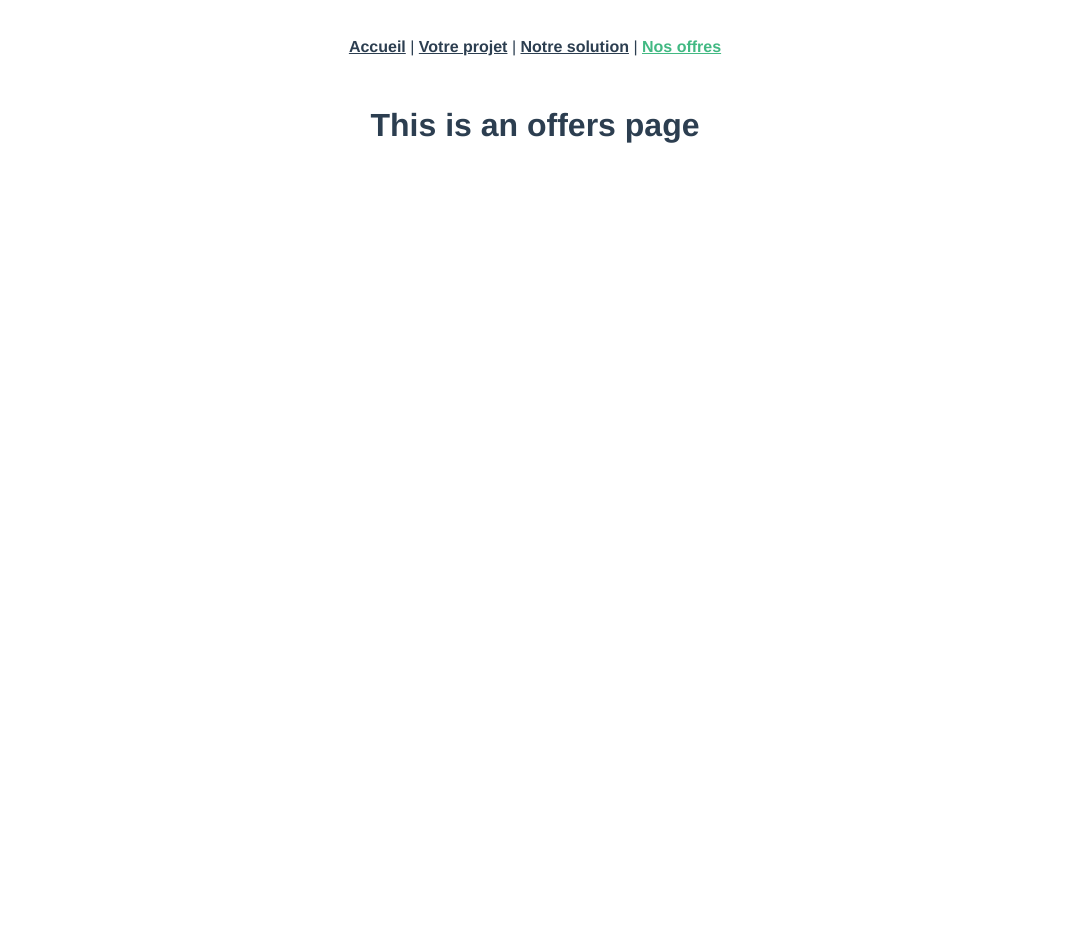
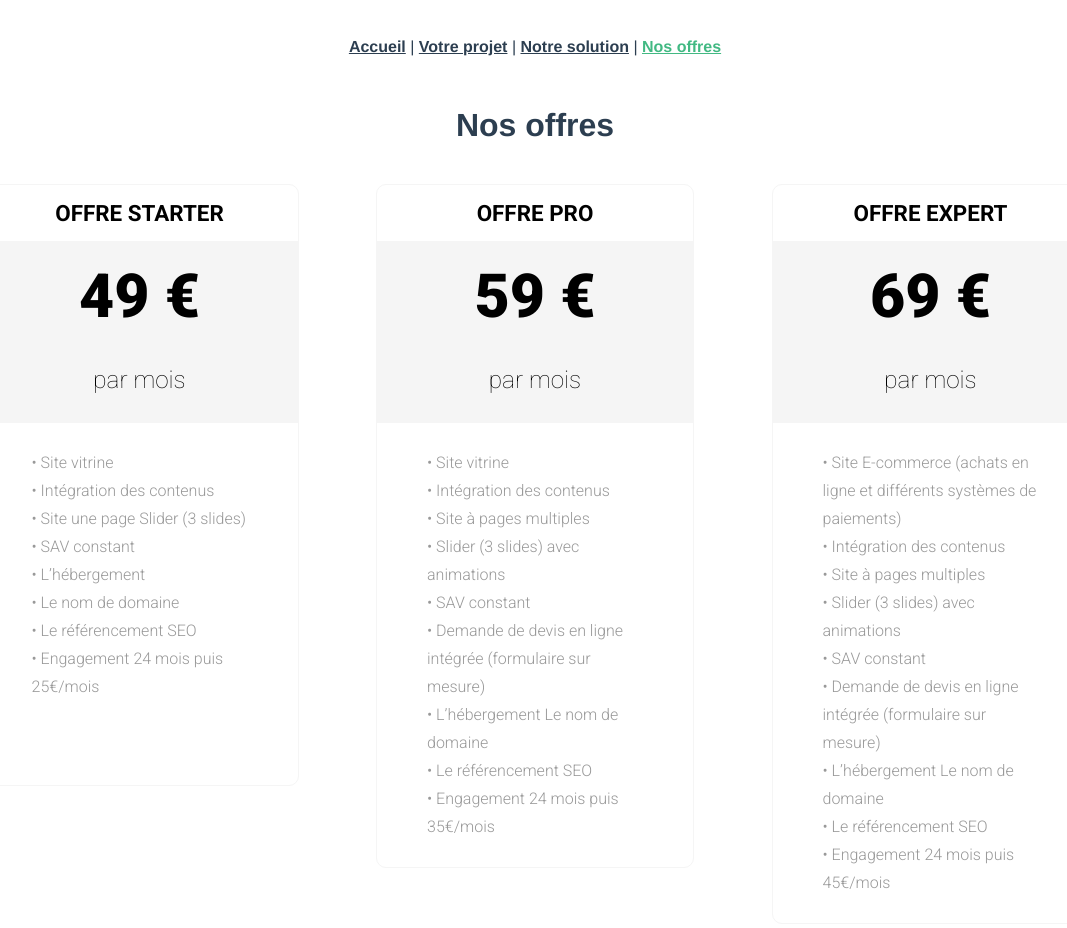
Before and after one commit to guillaumeC76/Gweb-Concept-VueJs, a Vue app: page /#/offres in a window 1280 px wide. Shown: the top 928 px of the page, without its empty margins (105-1172 px from the left). Before the commit the page ends 800 px from the top, so only its background shows below. Built offline with nearby package versions, Linux system fonts and the light colour scheme.

Commit message:
Ajout de lepage projet et de la page offres

```diff
--- a/src/components/HelloWorld.vue
+++ b/src/components/HelloWorld.vue
@@ -1,6 +1,8 @@
 <template>
   <div class="hello">
     <h1>{{ msg }}</h1>
+    <p v-if="ecrire()">Mon message : {{ message }}</p>
+    <input v-model="message">
     <p>
       For a guide and recipes on how to configure / customize this project,<br />
       check out the
@@ -58,6 +60,23 @@
 
 <script>
   export default {
+  methods: {
+    ecrire() {
+      if(this.message === '') {
+        this.ecriture = false
+      } else {
+        this.ecriture = true;
+        return this.message;
+      }
+    },
+
+  },
+  data () {
+    return {
+      message: '',
+      ecriture: false
+    }
+  },
     name: "HelloWorld",
     props: {
       msg: String,
--- a/src/views/Offres.vue
+++ b/src/views/Offres.vue
@@ -1,5 +1,96 @@
 <template>
   <div class="offres">
-    <h1>This is an offers page</h1>
+    <h1>Nos offres</h1>
+    <div class="flex">
+      <div class="offre" v-for="item in items" :key="item.id">
+        <h2>{{ item.titre }}</h2>
+        <h3>{{ item.prix }} € <br /> <span>{{ item.recurence }}</span></h3>
+        <p v-html="item.text"></p>
+      </div>
+    </div>
   </div>
 </template>
+
+<script>
+export default {
+  data() {
+    return {
+      items: [
+        {
+          id: 1,
+          titre: "offre starter",
+          prix: 49,
+          recurence: "par mois",
+          text:
+            "• Site vitrine <br /> • Intégration des contenus <br /> • Site une page Slider (3 slides) <br /> • SAV constant <br /> • L’hébergement <br /> • Le nom de domaine <br /> • Le référencement SEO <br /> • Engagement 24 mois puis 25€/mois",
+        },
+        {
+          id: 2,
+          titre: "offre pro",
+          prix: 59,
+          recurence: "par mois",
+          text:
+            "• Site vitrine <br /> • Intégration des contenus <br /> • Site à pages multiples <br /> • Slider (3 slides) avec animations <br /> • SAV constant <br /> • Demande de devis en ligne intégrée (formulaire sur mesure) <br /> • L’hébergement Le nom de domaine <br /> • Le référencement SEO <br /> • Engagement 24 mois puis 35€/mois",
+        },
+        {
+          id: 3,
+          titre: "offre expert",
+          prix: 69,
+          recurence: "par mois",
+          text:
+            "• Site E-commerce (achats en ligne et différents systèmes de paiements) <br /> • Intégration des contenus <br /> • Site à pages multiples <br /> • Slider (3 slides) avec animations <br /> • SAV constant <br /> • Demande de devis en ligne intégrée (formulaire sur mesure) <br /> • L’hébergement Le nom de domaine <br /> • Le référencement SEO <br /> • Engagement 24 mois puis 45€/mois",
+        },
+      ],
+    };
+  },
+};
+</script>
+
+<style lang="scss">
+@import url('https://fonts.googleapis.com/css2?family=Roboto:ital,wght@0,100;0,300;0,400;0,500;0,700;0,900;1,100;1,300;1,400;1,500;1,700;1,900&display=swap');
+
+.flex {
+  display: flex;
+  align-items: baseline;
+  justify-content: space-evenly;
+  flex-direction: row;
+  margin: 40px 0;
+  font-family: 'Roboto', sans-serif;
+}
+
+.offre {
+  width: 25%;
+  border: 1px solid #F5F5F5;
+  border-radius: 10px;
+  color: black;
+  min-height: 600px;
+}
+
+.offre h2 {
+  font-size: 1.4em;
+  text-transform: uppercase;
+  margin: 15px 0;
+}
+
+.offre h3 {
+  font-size: 3.8em;
+  background-color: #F5F5F5;
+  padding: 20px 0;
+  margin: 0;
+  font-weight: 800;
+}
+
+.offre span {
+  font-size: 0.4em;
+  font-weight: 200;
+}
+
+.offre p {
+  font-size: 1em;
+  text-align: left;
+  color: #999999;
+  padding: 10px 50px;
+  line-height: 28px;
+  font-weight: 300;
+}
+</style>
--- a/src/views/Projet.vue
+++ b/src/views/Projet.vue
@@ -1,5 +1,87 @@
 <template>
   <div class="projet">
-    <h1>This is an project page</h1>
+    <h1>Votre projet</h1>
+    <div class="flex">
+      <div class="single_info" v-for="item in items" :key="item.id">
+        <img :src="item.image" :alt="item.titre" />
+        <h2>{{ item.titre }}</h2>
+        <p>{{ item.text }}</p>
+      </div>
+    </div>
   </div>
 </template>
+
+<script>
+export default {
+  data() {
+    return {
+      items: [
+        {
+          id: 1,
+          image:
+            "http://www.gweb-concept.fr/wp-content/uploads/2021/03/webdesign-3411373_1920-1024x683-ConvertImage.jpg",
+          titre: "Web Design",
+          text:
+            "Création de sites Web, design et adaptation au client avec des créations graphiques et des animations. Votre site vous sera donc personnel, unique et selon vos envies.",
+        },
+        {
+          id: 2,
+          image:
+            "http://www.gweb-concept.fr/wp-content/uploads/2021/03/computer-768608_1920-1024x683-ConvertImage.jpg",
+          titre: "Développement",
+          text:
+            "Votre site pourra être totalement personnalisé selon vos goûts, vos couleurs, ou encore vos envies. Nous vous accompagnerons jusqu’à la fin de votre projet et après encore.",
+        },
+        {
+          id: 3,
+          image:
+            "http://www.gweb-concept.fr/wp-content/uploads/2021/03/digital-marketing-gweb-concept-seo-1024x683-ConvertImage.jpg",
+          titre: "Référencement",
+          text:
+            "Le référencement sera naturel ou sponsorisé. C’est une partie importante et complexe dans la construction du projet et de plus en plus efficace au cours du temps.",
+        },
+        {
+          id: 4,
+          image:
+            "http://www.gweb-concept.fr/wp-content/uploads/2021/03/Accompagnement-gweb-concept-seo-1-1024x683-ConvertImage.jpg",
+          titre: "Accompagnement",
+          text:
+            "Vous serez accompagné tout au long du projet puis avec un service SAV en cas de problèmes ou de changement de design, d’idée ou toute autre demande.",
+        },
+      ],
+    };
+  },
+};
+</script>
+
+<style lang="scss">
+.flex {
+  display: flex;
+  align-items: center;
+  justify-content: space-evenly;
+  flex-direction: row;
+  margin: 40px 0;
+}
+
+.single_info {
+  width: 18%;
+  transition: 0.5s;
+  border-bottom: 3px solid #E73E3E;
+  min-height: 430px;
+}
+
+.single_info:hover {
+  box-shadow: 0 20px 72px -20px rgba(128, 128, 128, 0.40);
+  transition: 0.5s;
+}
+
+.single_info img {
+  width: 100%;
+}
+
+.single_info p {
+  padding: 0 30px;
+  line-height: 20px;
+  font-weight: 500;
+}
+</style>
```
